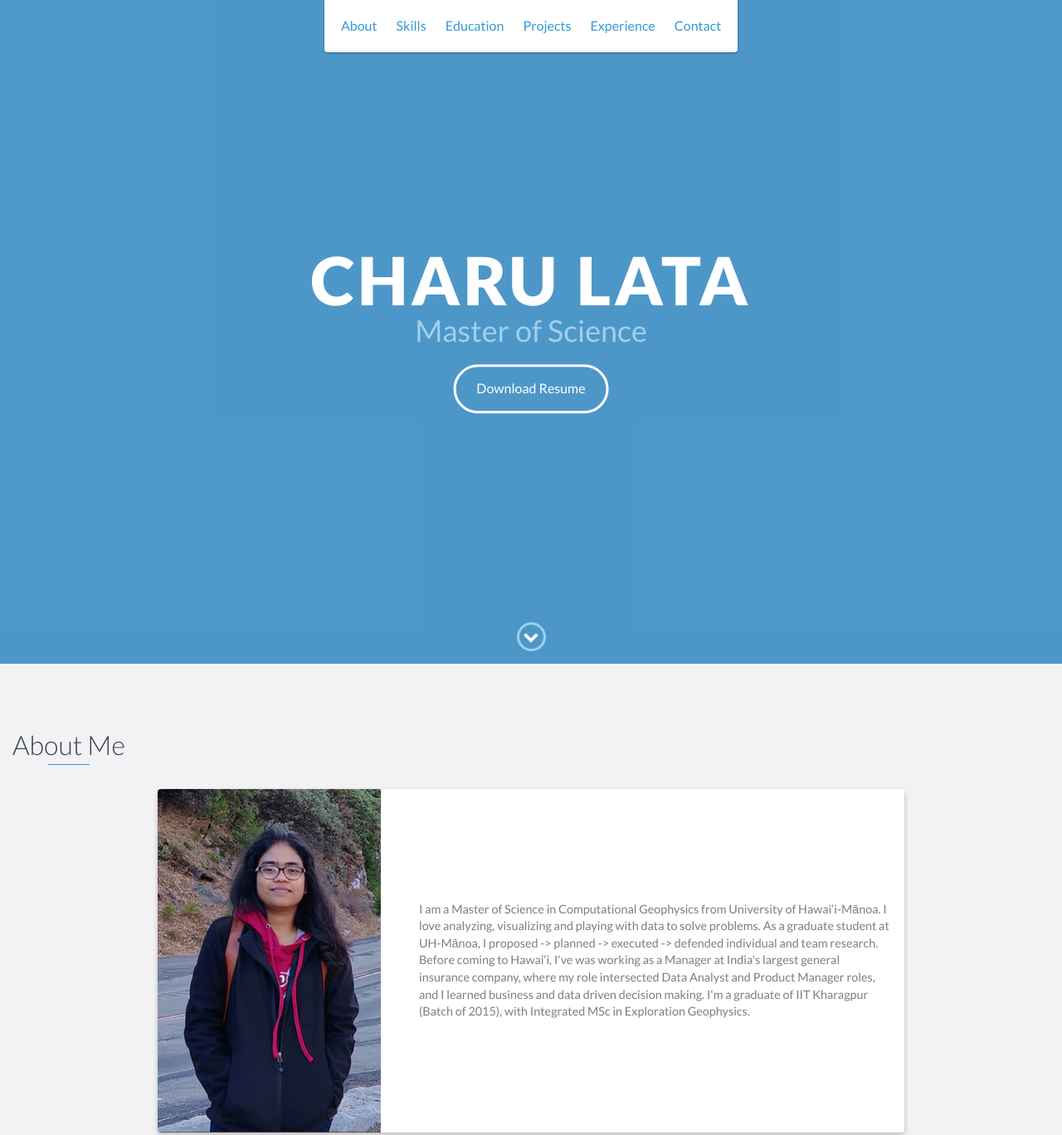
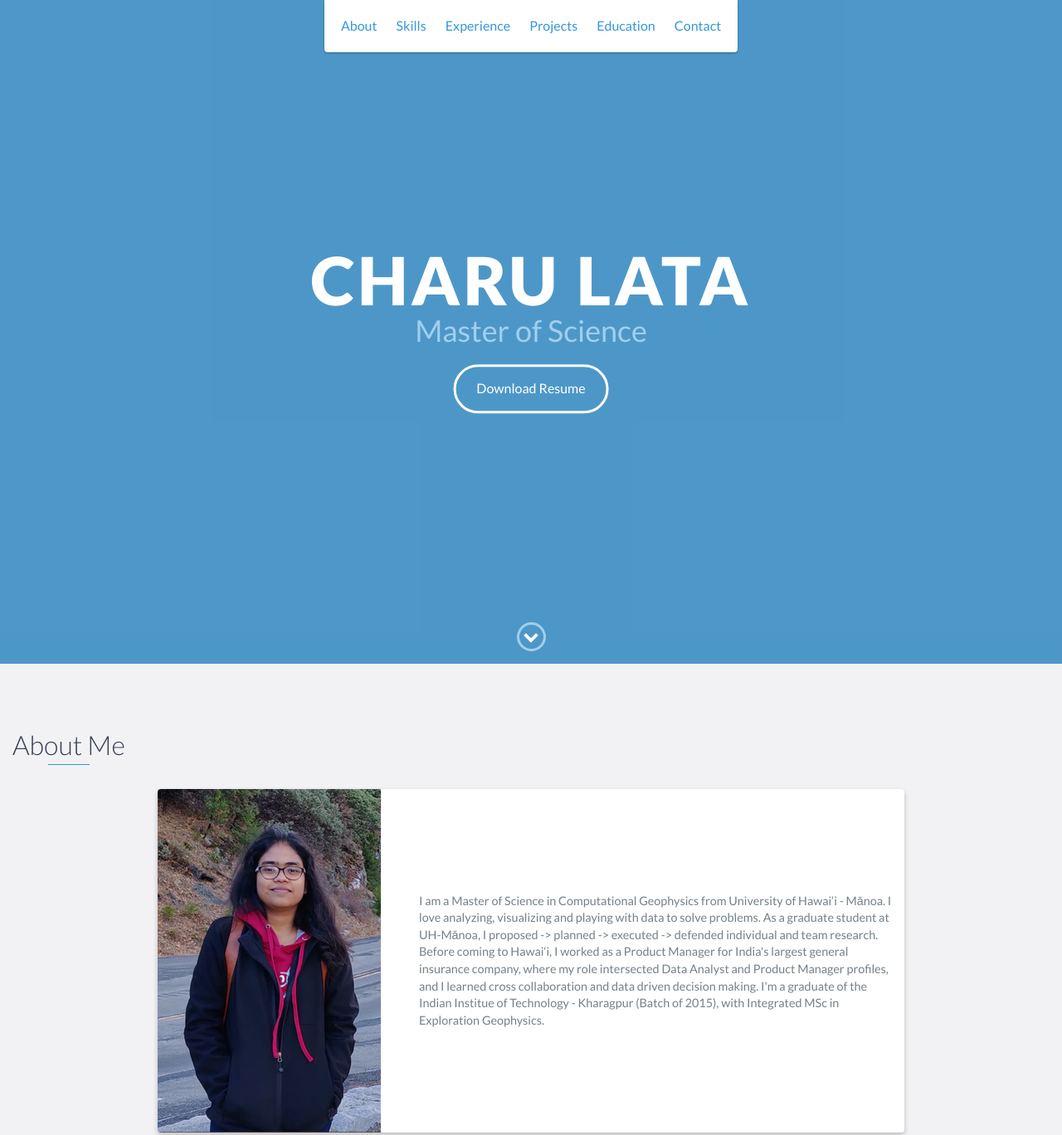
Before and after one commit to charu-lata/charu-lata.github.io, a website: page index.html in a window 1280 px wide. Shown: the top 1368 px of the page at 83% size. Drawn offline with nearby package versions, Linux system fonts and the light colour scheme.

Commit message:
Update index.html

```diff
--- a/index.html
+++ b/index.html
@@ -32,13 +32,13 @@
                 <a href="#skills">Skills</a>
             </li>
             <li>
-                <a href="#experience">Education</a>
+                <a href="#experience">Experience</a>
             </li>
             <li>
                 <a href="#education">Projects</a>
             </li>
             <li>
-                <a href="#projects">Experience</a>
+                <a href="#projects">Education</a>
             </li>
 
             <li>
@@ -82,14 +82,14 @@
 	<!--                         <h3>  </h3> -->
 
 							<p>
-				I am a Master of Science in Computational Geophysics from University of Hawai‘i-Mānoa. I love analyzing,
+				I am a Master of Science in Computational Geophysics from University of Hawai‘i - Mānoa. I love analyzing,
 								visualizing and playing with data to solve problems. As a graduate student
 								at UH-Mānoa, I proposed -> planned -> executed -> defended individual and team research.
 					</p>
 						<p>
-						Before coming to Hawai‘i, I've was working as a Manager at India's largest general insurance company,
-							where my role intersected Data Analyst and Product Manager roles, and I learned business and
-							data driven decision making. I'm a graduate of IIT Kharagpur (Batch of 2015), with
+						Before coming to Hawai‘i, I worked as a Product Manager for India's largest general insurance company,
+							where my role intersected Data Analyst and Product Manager profiles, and I learned cross collaboration and
+							data driven decision making. I'm a graduate of the Indian Institue of Technology - Kharagpur (Batch of 2015), with
 							Integrated MSc in Exploration Geophysics.
 
 							</p>
```
